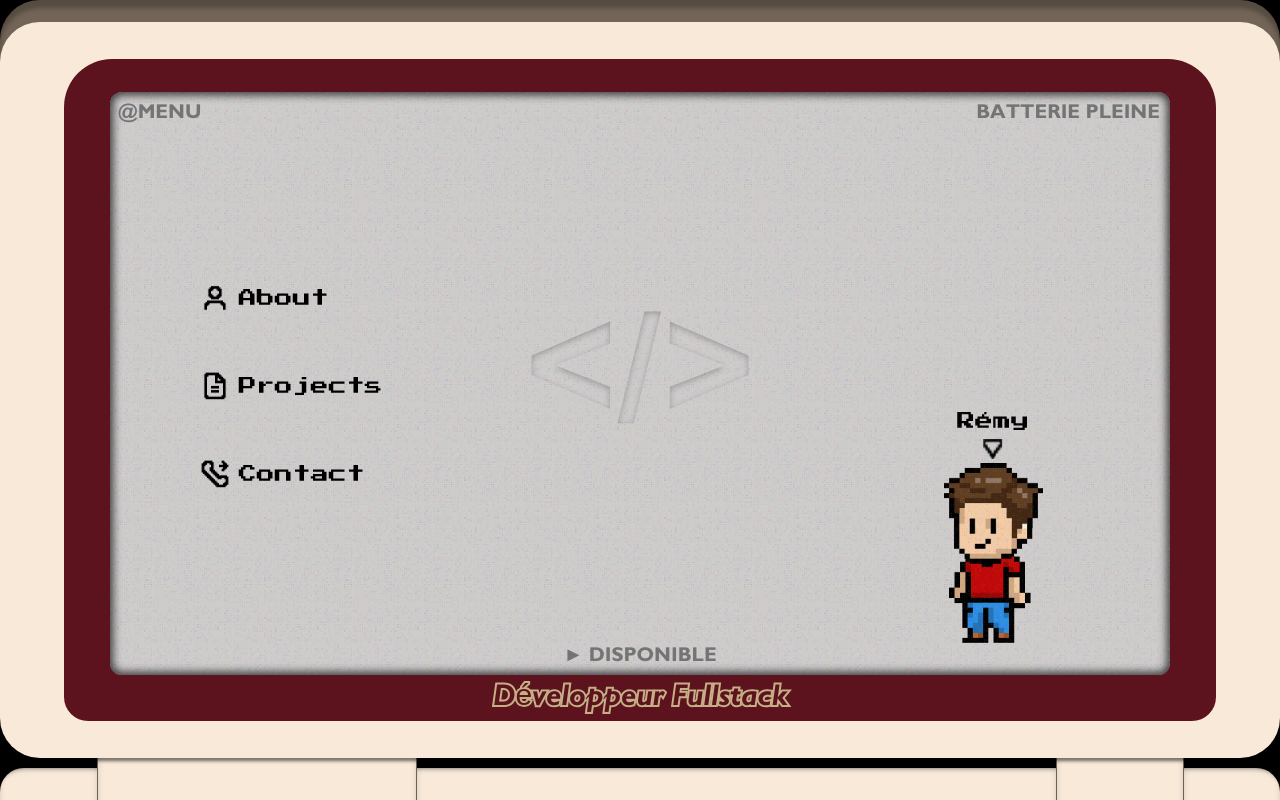
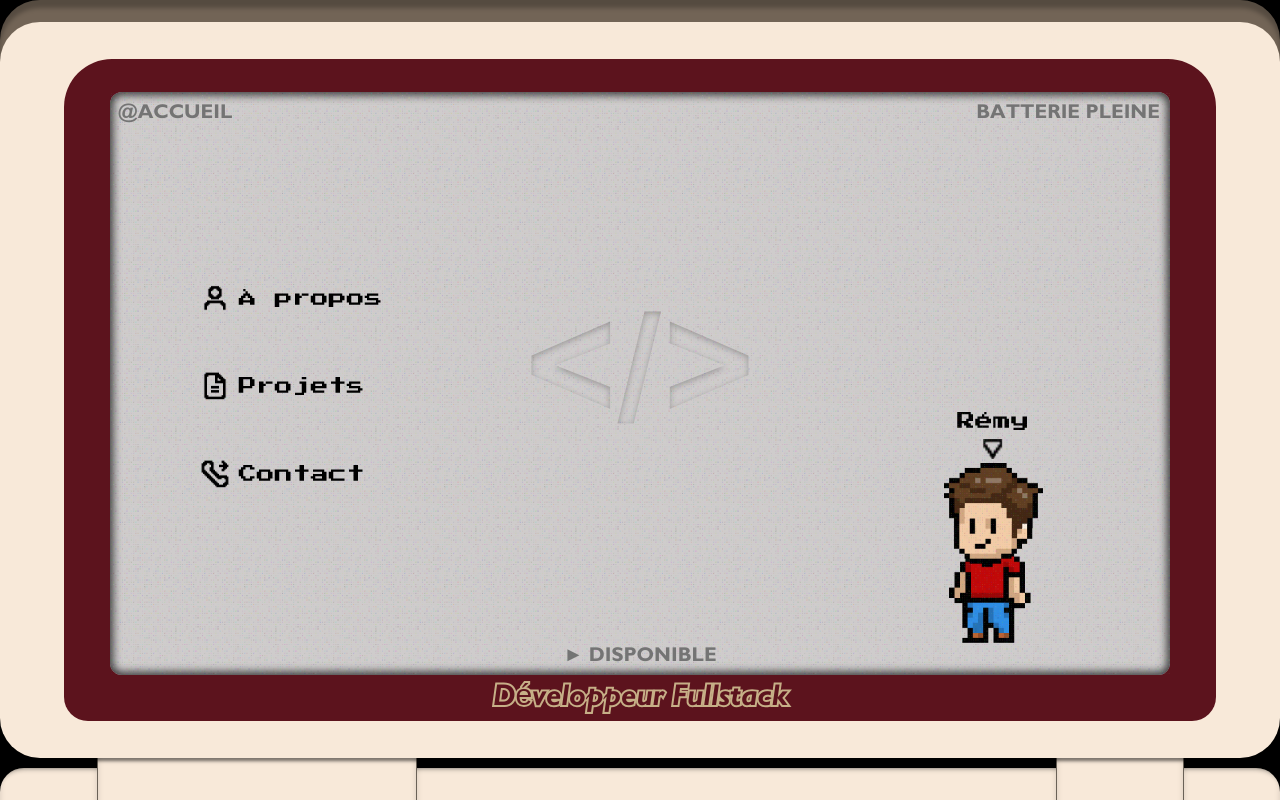
Before and after one commit to remyShift/Portfolio_GameBoy_Next, a Next.js app: page / in a window 1280 px wide. Shown: the top 800 px of the page. Built offline with nearby package versions, Linux system fonts and the light colour scheme; a web font is replaced by a local one.

Commit message:
add path link to top screen

```diff
--- a/src/components/Global_Template/G-Top/G-Cream/G-Wine/G-Screen/TopScreen.tsx
+++ b/src/components/Global_Template/G-Top/G-Cream/G-Wine/G-Screen/TopScreen.tsx
@@ -1,8 +1,36 @@
+"use client";
+
+import { usePathname } from "next/navigation";
+import Link from "next/link";
+
 export default function TopScreen() {
+	const pathname = usePathname();
+
+	const formatPathname = (path: string) => {
+		if (path === "/") return "@ACCUEIL";
+		return `@ACCUEIL/${path.substring(1).toUpperCase().trim()}`; // Suppression des espaces en trop
+	};
+
+	const createLinks = (formattedPath: string) => {
+		const parts = formattedPath.split('/');
+		return parts.map((part, index) => {
+			const linkPath = part === "ACCUEIL" ? part : '/' + parts.slice(1, index + 1).join('/').toLowerCase();
+			return (
+				<Link key={index} href={linkPath} className="text-greyTextInfo font-gillSansBold text-[0.6rem] sm:text-xs md:text-base lg:text-xl hover:text-wine hover:underline">
+					{part === "@ACCUEIL" ? part : `/${part}`}
+				</Link>
+			);
+		});
+	};
+
 	return (
 		<div className="flex justify-between pt-2 relative z-1">
-			<h1 className="text-greyTextInfo font-gillSansBold text-[0.6rem] sm:text-xs md:text-base lg:text-xl pl-2">@MENU</h1>
-			<h1 className="text-greyTextInfo font-gillSansBold text-[0.6rem] sm:text-xs md:text-base lg:text-xl pr-2.5">BATTERIE PLEINE</h1>
+			<div className="flex pl-2">
+				{createLinks(formatPathname(pathname))}
+			</div>
+			<h1 className="text-greyTextInfo font-gillSansBold text-[0.6rem] sm:text-xs md:text-base lg:text-xl pr-2.5">
+				BATTERIE PLEINE
+			</h1>
 		</div>
 	);
 }
--- a/src/components/Pages/Top/About/About.tsx
+++ b/src/components/Pages/Top/About/About.tsx
@@ -15,7 +15,7 @@ export default function AboutPage() {
 			<div className="flex flex-col justify-center items-center w-1/3 h-full">
 				<p className="font-pressStart2P text-[0.6rem] sm:text-sm md:text-base lg:text-lg">Rémy</p>
 				<img src="/assets/icons/Arrow.png" alt="Arrow" className="w-3 h-2 sm:w-5 sm:h-4 lg:w-6 lg:h-5 mb-1" />
-				<img src="/assets/img/pictureOfMe.png" alt="Picture of me" className="object-contain" />
+				<img src="/assets/img/pictureOfMe.png" alt="Picture of me" className="object-contain w-[90%] border-2 border-wine" />
 			</div>
 		</div>
 	);
--- a/src/components/Pages/Top/Welcome/Welcome.tsx
+++ b/src/components/Pages/Top/Welcome/Welcome.tsx
@@ -9,13 +9,13 @@ export default function WelcomePage() {
 					<li>
 						<Link href="/about" className="flex flex-row items-center gap-2 font-pressStart2P text-[0.7rem] sm:text-sm md:text-base lg:text-lg hover:underline">
 							<img src="/assets/icons/Person.png" alt="Person" className="w-4 h-4 sm:w-6 sm:h-6 lg:w-8 lg:h-8" />
-							About
+							À propos
 						</Link>
 					</li>
 					<li className="flex flex-row gap-2">
 						<Link href="/projects" className="flex flex-row items-center gap-2 font-pressStart2P text-[0.7rem] sm:text-sm md:text-base lg:text-lg hover:underline">
 							<img src="/assets/icons/Document.png" alt="Projects" className="w-4 h-4 sm:w-6 sm:h-6 lg:w-8 lg:h-8" />
-							Projects
+							Projets
 						</Link>
 					</li>
 					<li className="flex flex-row gap-2">
```
